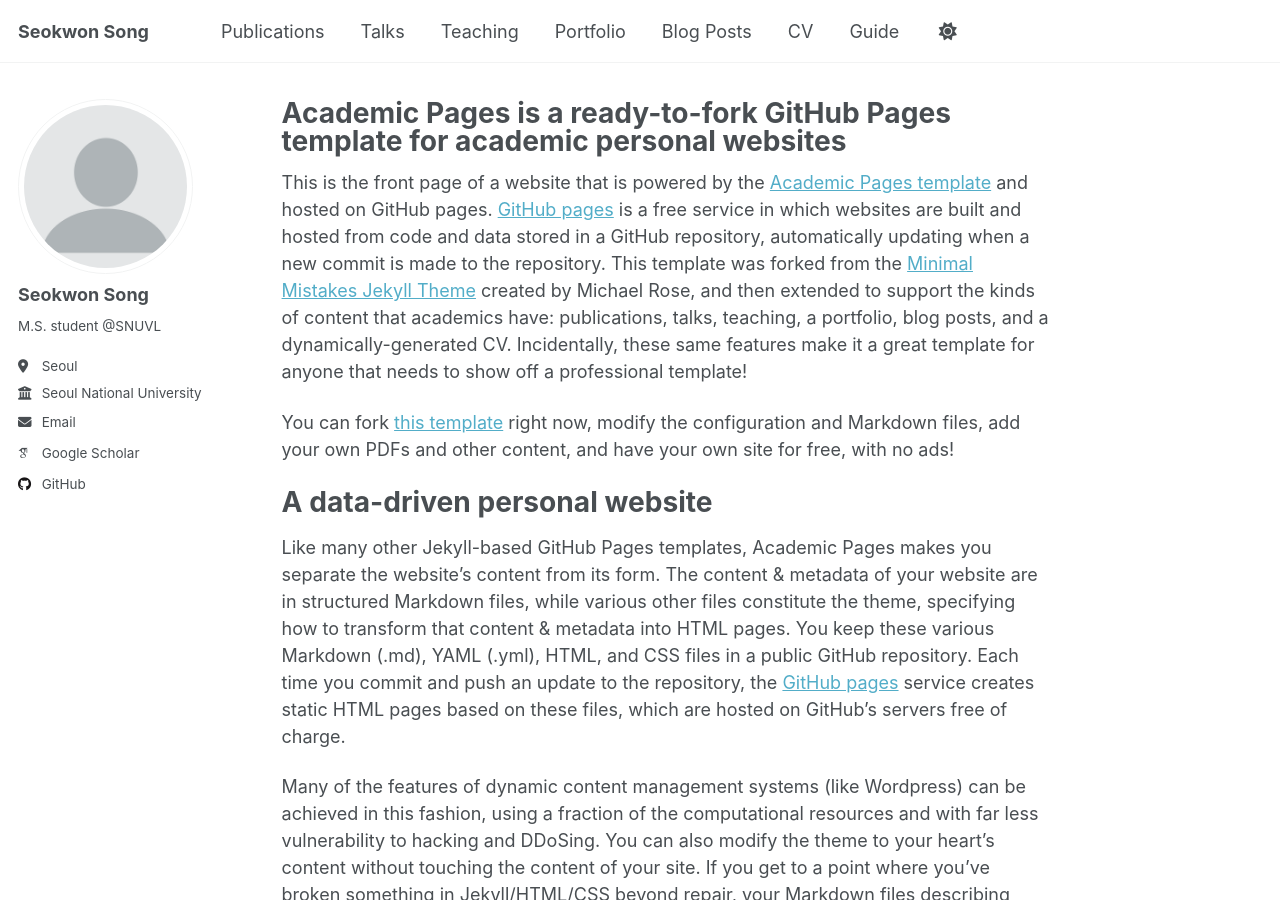
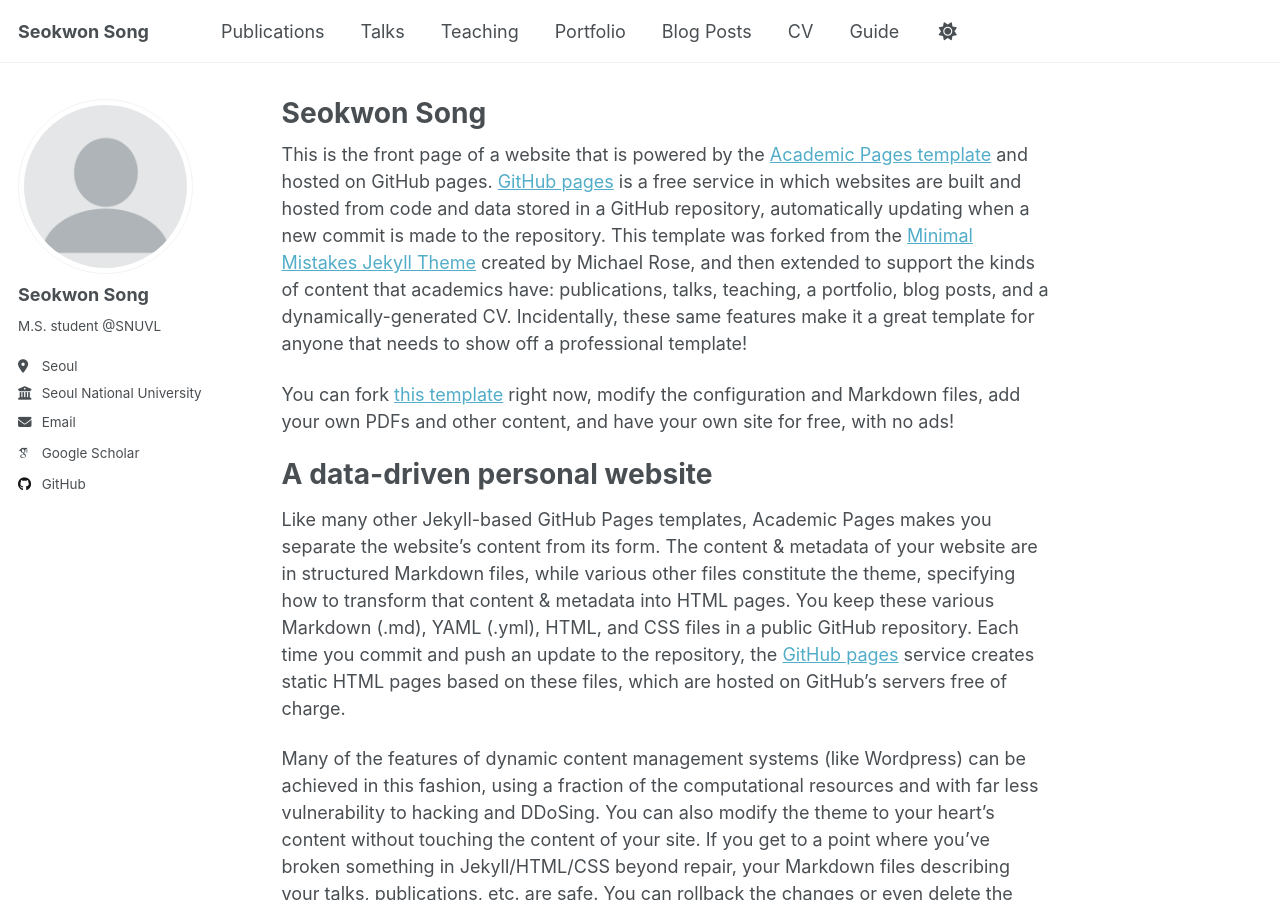
Before and after one commit to seokwon99/seokwon99.github.io, a Jekyll site: the page built from _pages/about.md, in a window 1280 px wide and 900 px high. Built offline with Jekyll 4.4.1, drawn with Linux system fonts in a browser that asks for light colours; some web fonts are replaced; a script that is not in the unit is left out.

Commit message:
config update

```diff
--- a/_pages/about.md
+++ b/_pages/about.md
@@ -1,6 +1,6 @@
 ---
 permalink: /
-title: "Academic Pages is a ready-to-fork GitHub Pages template for academic personal websites"
+title: "Seokwon Song"
 author_profile: true
 redirect_from:
   - /about/
```
